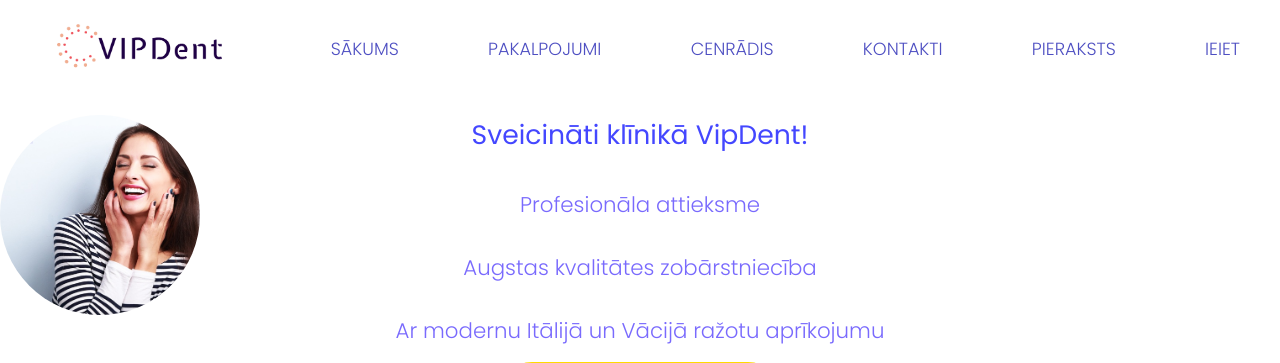
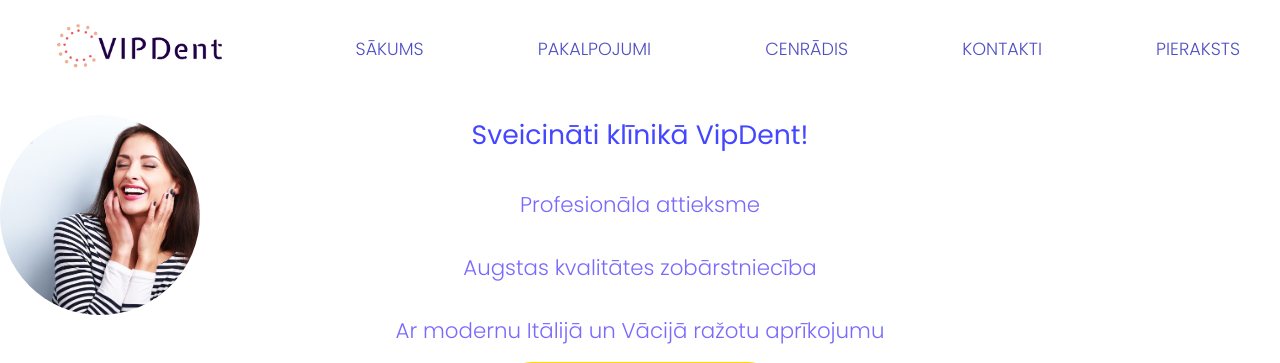
Before and after one commit to rolex9799/vipdent_ver2, a PHP site: page / in a window 1280 px wide. Shown: the top 363 px of the page. Run offline with PHP 8.4, Linux system fonts and the light colour scheme.

Commit message:
Update nav-top.php

```diff
--- a/partials/nav-top.php
+++ b/partials/nav-top.php
@@ -6,7 +6,7 @@
 		<li><a href="./?pg=prices">Cenrādis</a></li>
 		<li><a href="./?pg=contacts">Kontakti</a></li>
 		<li><a href="./?pg=booking">Pieraksts</a></li>
-		<li><a href="./?pg=login">Ieiet</a></li>
+		<!-- <li><a href="./?pg=login">Ieiet</a></li> -->
 	</ul>
 	<div class="logo_and_burger">
 		<a href="./index.php"><img class="nav-logo-responsive" src="assets/logo/logo.png"></a>
```
